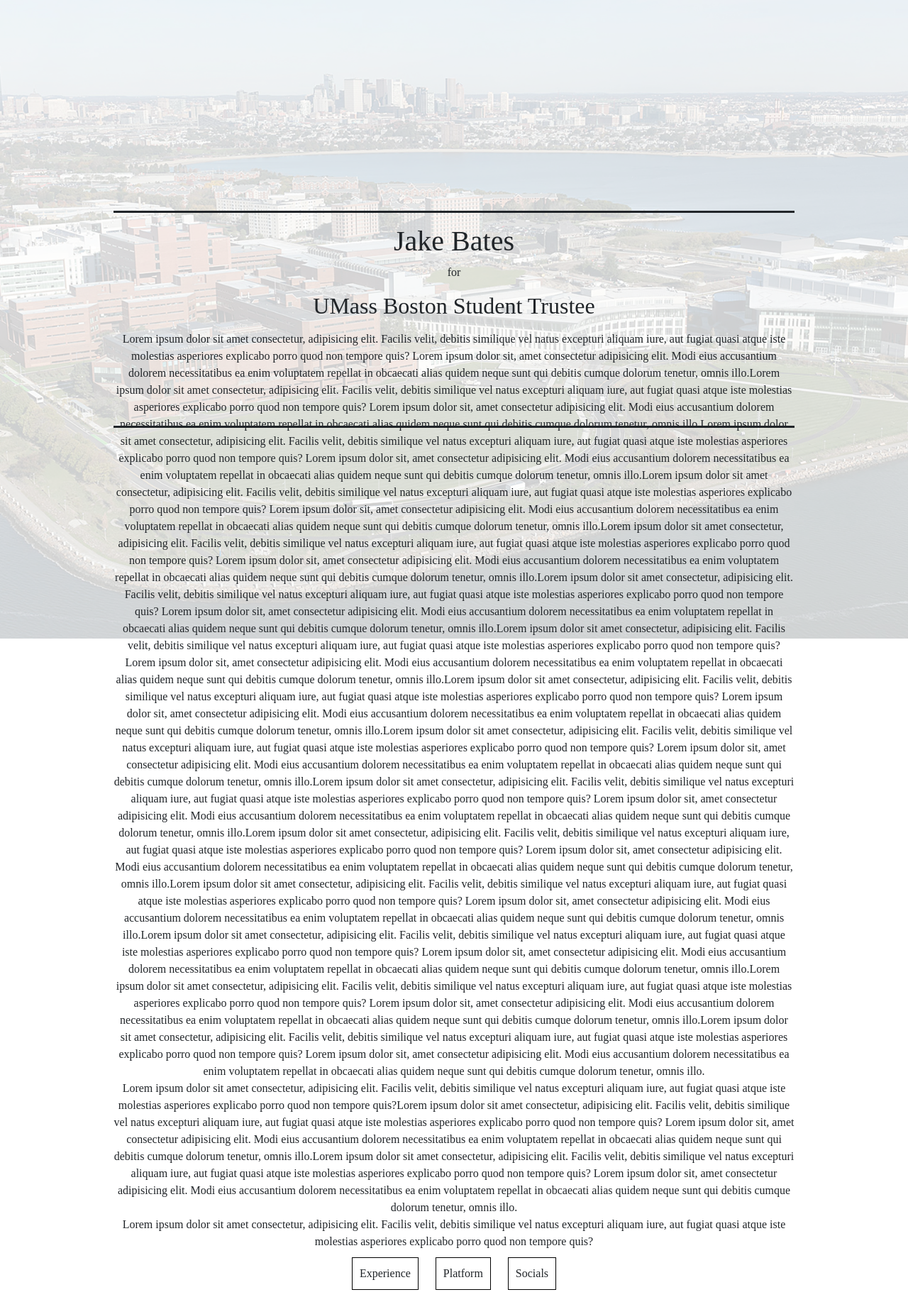
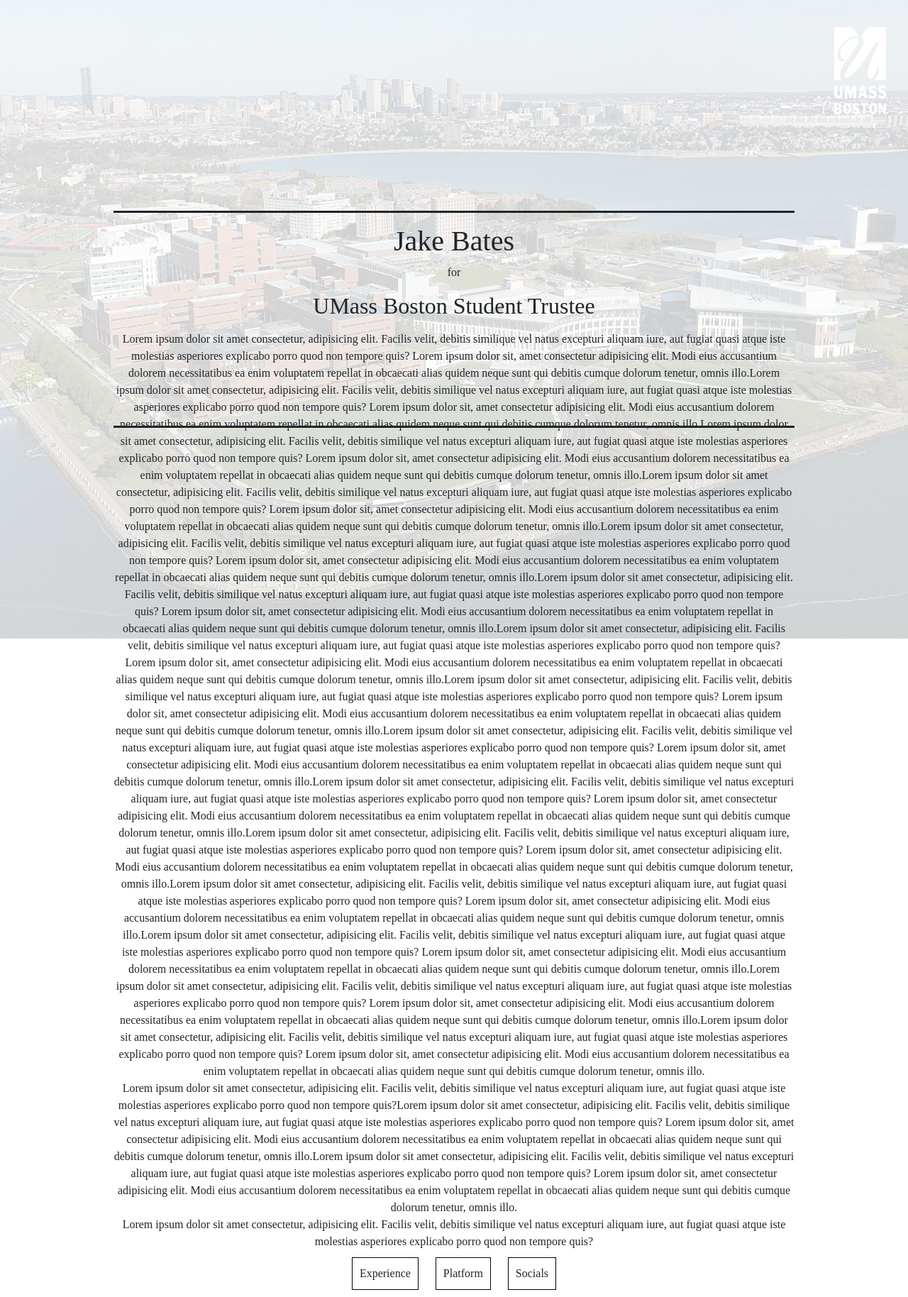
Before and after one commit to jpbates13/trustee-campaign-website, a Jekyll site: the page built from index.html, in a window 1280 px wide. Shown: the whole page at 71% size. Built offline with Jekyll 4.4.1, drawn with Linux system fonts in a browser that asks for light colours; nearby versions of some CDN libraries; some web fonts are replaced.

Commit message:
Update style.css

```diff
--- a/assets/style.css
+++ b/assets/style.css
@@ -18,7 +18,8 @@
   /* Center and scale the image nicely */
   background-position: center;
   background-repeat: repeat;
-  background-size: cover;
+  background-size: 100% 100%;
+  background-attachment: fixed;
   position: static;
 }
 
```
